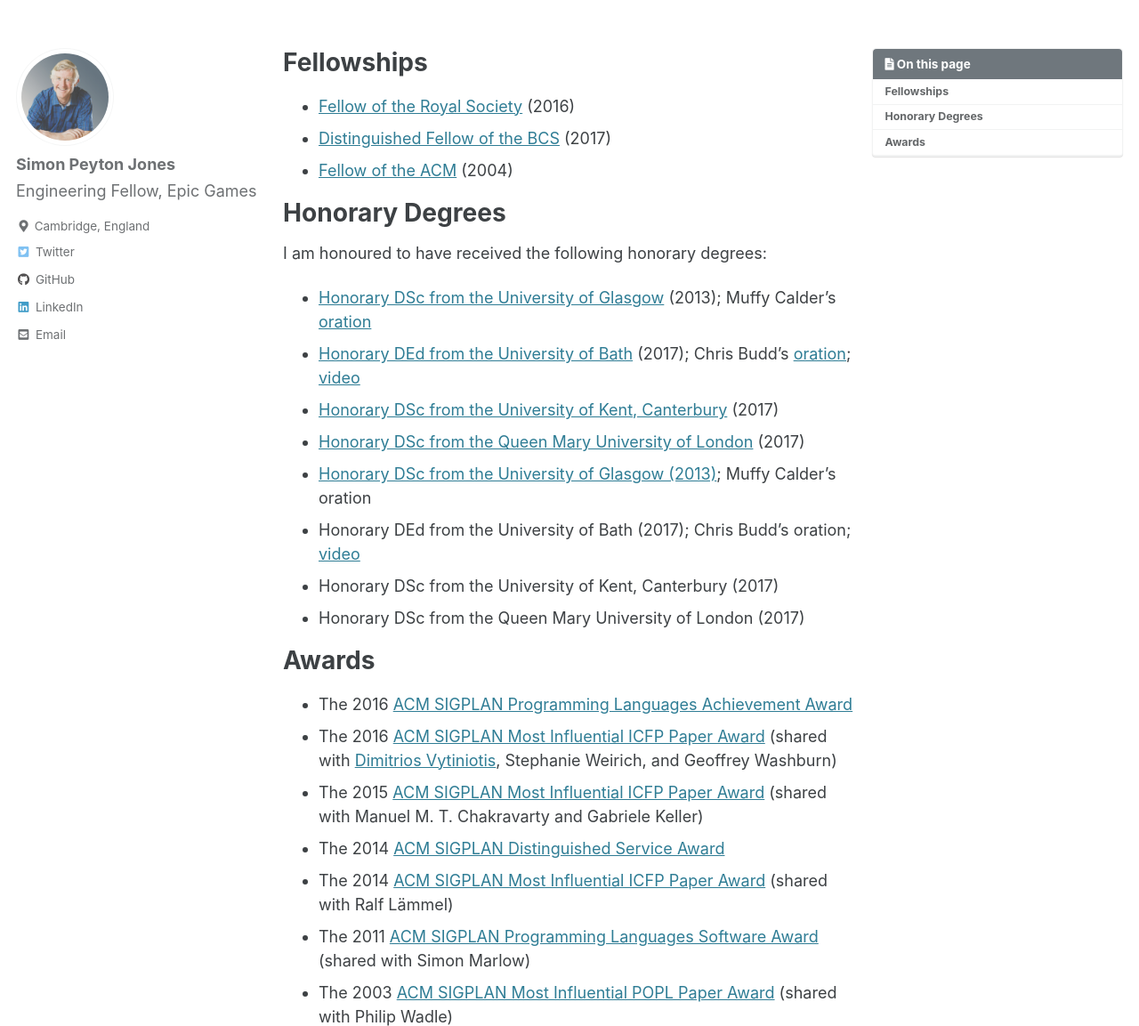
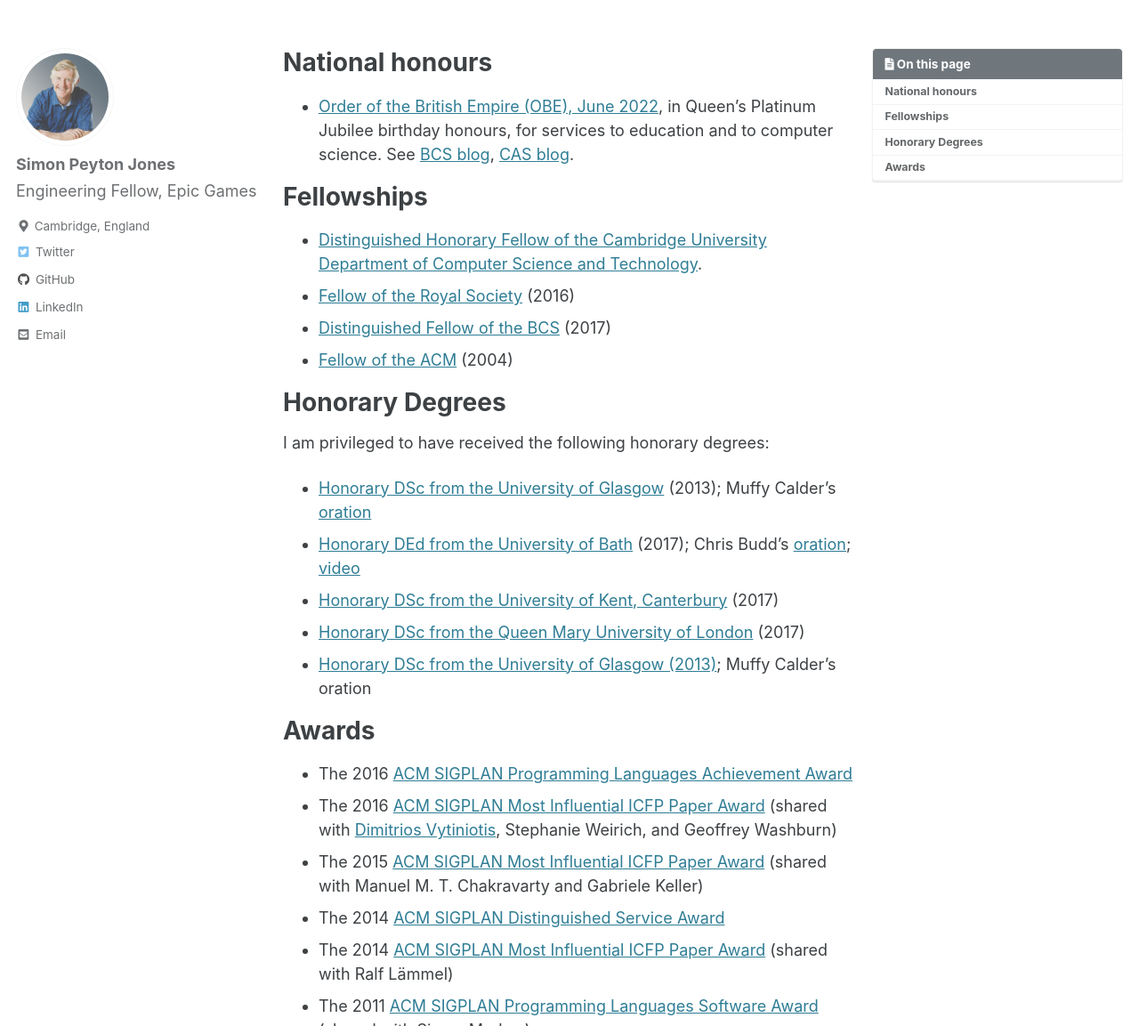
Before and after one commit to simonpj/www.peytonjones.org, a Jekyll site: the page built from _pages/awards-and-honours.md, in a window 1280 px wide and 1400 px high. Shown: the part 247-1400 px from the top of the window at 89% size. Built offline with Jekyll 4.4.1, drawn with Linux system fonts in a browser that asks for light colours; cached includes are drawn as plain includes.

Commit message:
Update honours

```diff
--- a/_pages/awards-and-honours.md
+++ b/_pages/awards-and-honours.md
@@ -6,24 +6,30 @@ header:
   overlay_image: /assets/images/spj-stock-header.jpg
 ---
 
+# National honours
+
+* [Order of the British Empire (OBE), June 2022](https://en.wikipedia.org/wiki/2022_Birthday_Honours), in Queen's Platinum Jubilee birthday honours,
+  for services to education and to computer science.
+  See [BCS blog](https://www.bcs.org/articles-opinion-and-research/computer-scientist-and-educationalist-prof-simon-peyton-jones-to-receive-obe/),
+  [CAS blog](https://www.computingatschool.org.uk/news-and-blogs/2022/may/professor-simon-peyton-jones-receives-obe-in-queen-s-birthday-honours).
+
 # Fellowships
 
+* [Distinguished Honorary Fellow of the Cambridge University Department of Computer Science and Technology](https://www.cst.cam.ac.uk/).
 * [Fellow of the Royal Society](https://royalsociety.org/people/simon-peyton-jones-12889/) (2016)
 * [Distinguished Fellow of the BCS](https://www.bcs.org/events/awards-and-competitions/distinguished-fellowship-distfbcs/roll-of-distinguished-fellows/simon-peyton-jones/) (2017)
 * [Fellow of the ACM](https://awards.acm.org/award_winners/peyton-jones_2286110) (2004)
 
 # Honorary Degrees
 
-I am honoured to have received the following honorary degrees:
+I am privileged to have received the following honorary degrees:
 
 * [Honorary DSc from the University of Glasgow](https://www.gla.ac.uk/schools/computing/news/newsitem/?id=23) (2013); Muffy Calder’s [oration](http://www.dcs.gla.ac.uk/~muffy/SPJ_oration.pdf)
-* [Honorary DEd from the University of Bath](https://www.bath.ac.uk/corporate-information/professor-simon-peyton-jones-oration/) (2017); Chris Budd’s [oration](https://www.bath.ac.uk/corporate-information/professor-simon-peyton-jones-oration/); [video](https://vimeo.com/224453771)
+* [Honorary DEd from the University of Bath](https://www.bath.ac.uk/corporate-information/honorary-graduates-2010-to-2019/) (2017); Chris Budd’s [oration](https://www.bath.ac.uk/corporate-information/professor-simon-peyton-jones-oration/); [video](https://vimeo.com/224453771)
 * [Honorary DSc from the University of Kent, Canterbury](https://blogs.kent.ac.uk/unikentcomp-news/2017/07/24/simon-peyton-jones/) (2017)
 * [Honorary DSc from the Queen Mary University of London](https://www.qmul.ac.uk/alumni/notablealumni/honorarygraduates/#p) (2017)
 * [Honorary DSc from the University of Glasgow (2013)](https://www.gla.ac.uk/schools/computing/news/newsitem/?id=23); Muffy Calder’s oration
-* Honorary DEd from the University of Bath (2017); Chris Budd’s oration; [video](https://vimeo.com/224453771)
-* Honorary DSc from the University of Kent, Canterbury (2017)
-* Honorary DSc from the Queen Mary University of London (2017)
+
 
 # Awards
 
```
